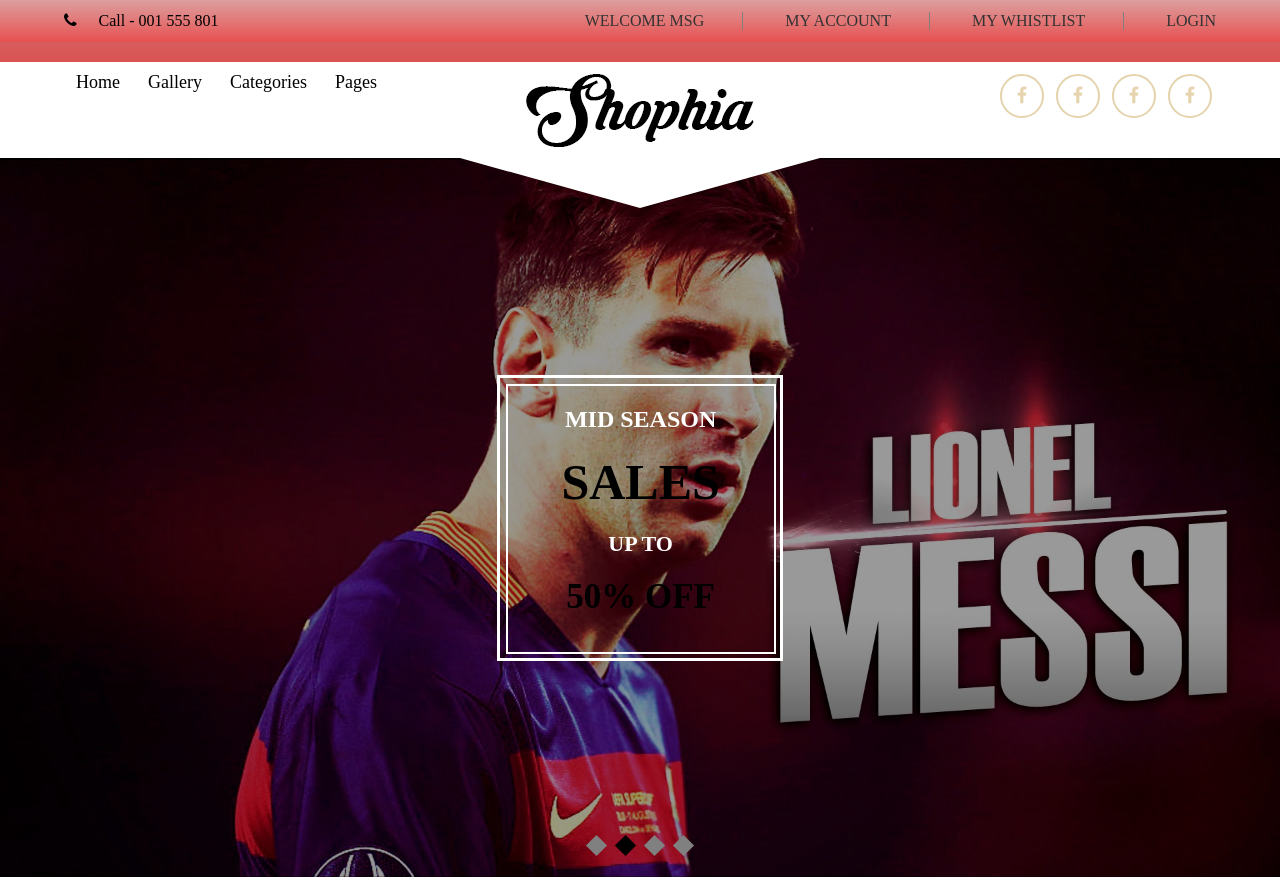
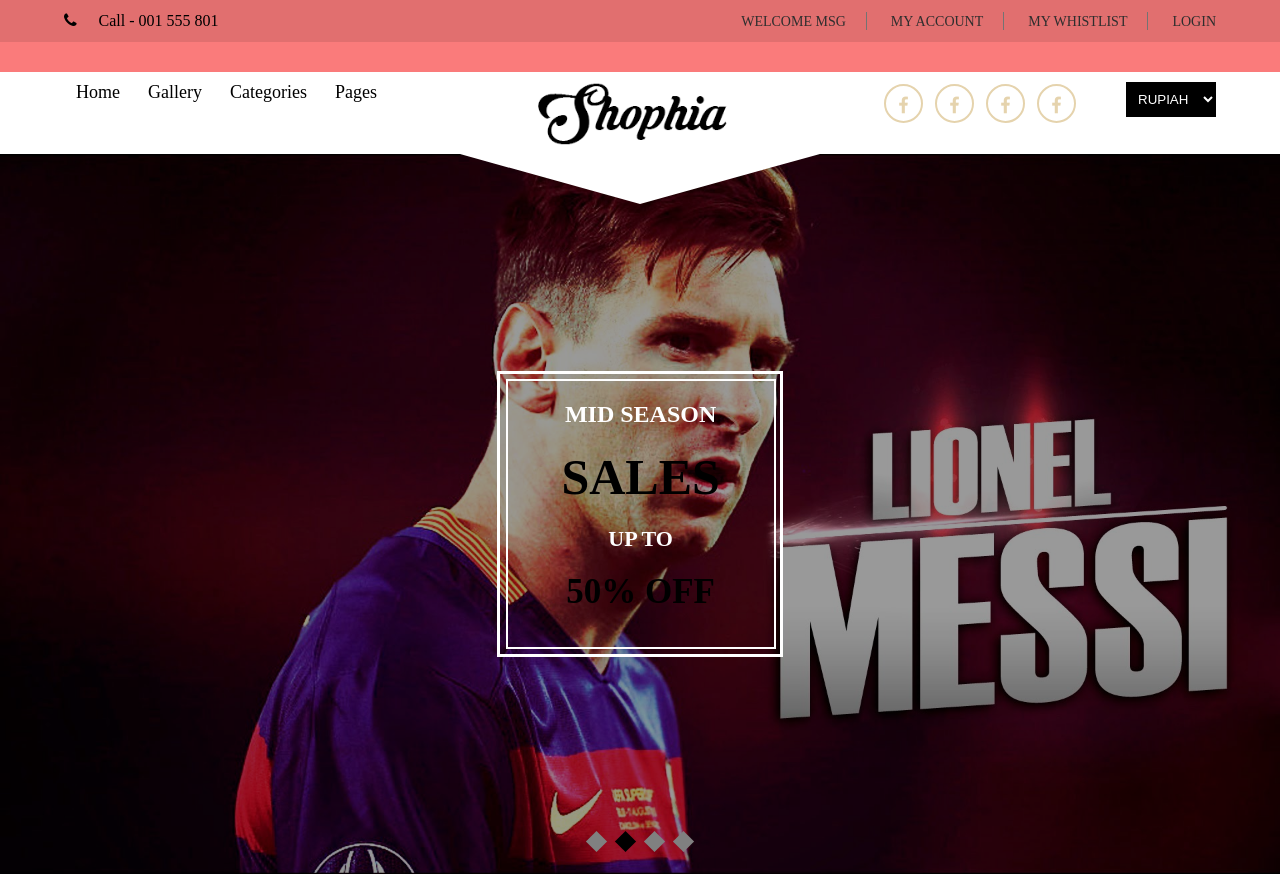
Before and after one commit to vuhoangliem1998/shophia, a plain HTML site: page index.html in a window 1280 px wide. Shown: the top 877 px of the page. Drawn offline with Linux system fonts and the light colour scheme.

Commit message:
update header

```diff
--- a/index.html
+++ b/index.html
@@ -64,6 +64,14 @@
                         <li><a href="http://"><i class="fa fa-facebook"></i></a></li>
                         <li><a href="http://"><i class="fa fa-facebook"></i></a></li>
                     </ul>
+                    <div class="currency">
+                        <select name="">
+                            <option value="">RUPIAH</option>
+                            <option value="">EURO</option>
+                            <option value="">VND</option>
+                        </select>
+                    </div>
+
                 </div>
                  <!-- END SOCIALS -->
             </div>
--- a/style.css
+++ b/style.css
@@ -11,9 +11,21 @@
 
 /*============================== Begin Top Header ==================================*/
 #top-header {
-    background-image: linear-gradient(rgba(173, 25, 25, 0.42), rgba(223, 13, 13, 0.72));
+    background:  #fa7b7b;
     padding: 12px 0;
-    border-bottom: 20px solid rgba(215, 69, 69, 0.72);
+    border-bottom: 30px solid #fa7b7b;
+    position: relative;
+}
+
+#top-header::after{
+    content:'';
+    display: block;
+    width: 100%;
+    height: 100%;
+    position: absolute;
+    top:0;
+    left:0;
+    background:rgba(0,0,0,0.1);
 }
 
 #top-header .container {
@@ -33,7 +45,7 @@
 
 #top-header .account ul li {
     display: inline-block;
-    padding: 0 38px;
+    padding: 0 20px;
     border-right: 1px solid gray;
 }
 
@@ -41,6 +53,7 @@
     text-decoration: none;
     color:#333;
     transition: 0.2s;
+    font-size: 14px;
 }
 
 #top-header .account ul li a:hover {color:yellow}
@@ -64,8 +77,8 @@
     width: 100%;
 }
 
-#bottom-header .logo {
-    transform: translateX(-50px);
+#bottom-header .logo img {
+    width: 200px;
 }
 
 #bottom-header .btn-menu{
@@ -76,7 +89,7 @@
     float: right;
     font-size: 30px;
     padding:10px 10px 0 0;
-    transform: translateY(40px);
+    transform: translateY(90px);
     cursor: pointer;
 }
 
@@ -100,13 +113,38 @@
     color:yellow;
 }
 
+#bottom-header .social {
+    display: flex;
+    justify-content: space-between;
+}
+
+#bottom-header .social select {
+    background: #000;
+    color: #fff;
+    border: none;
+    outline: none;
+    display: block;
+    width: 90px;
+    height: 35px;
+    padding: 8px;
+}
+
+#bottom-header .social select option{
+    padding: 5px!important;
+}
+
+
+#bottom-header .social .currency {
+    margin-left:46px;
+}
+
 .social ul li a{
     text-decoration: none;
     display: block;
     color:#e5d3ad;
     font-size: 18px;
-    width: 40px;
-    height: 40px;
+    width: 35px;
+    height: 35px;
     text-align: center;
     line-height: 40px;
     border: 2px solid #e5d3ad;
```
